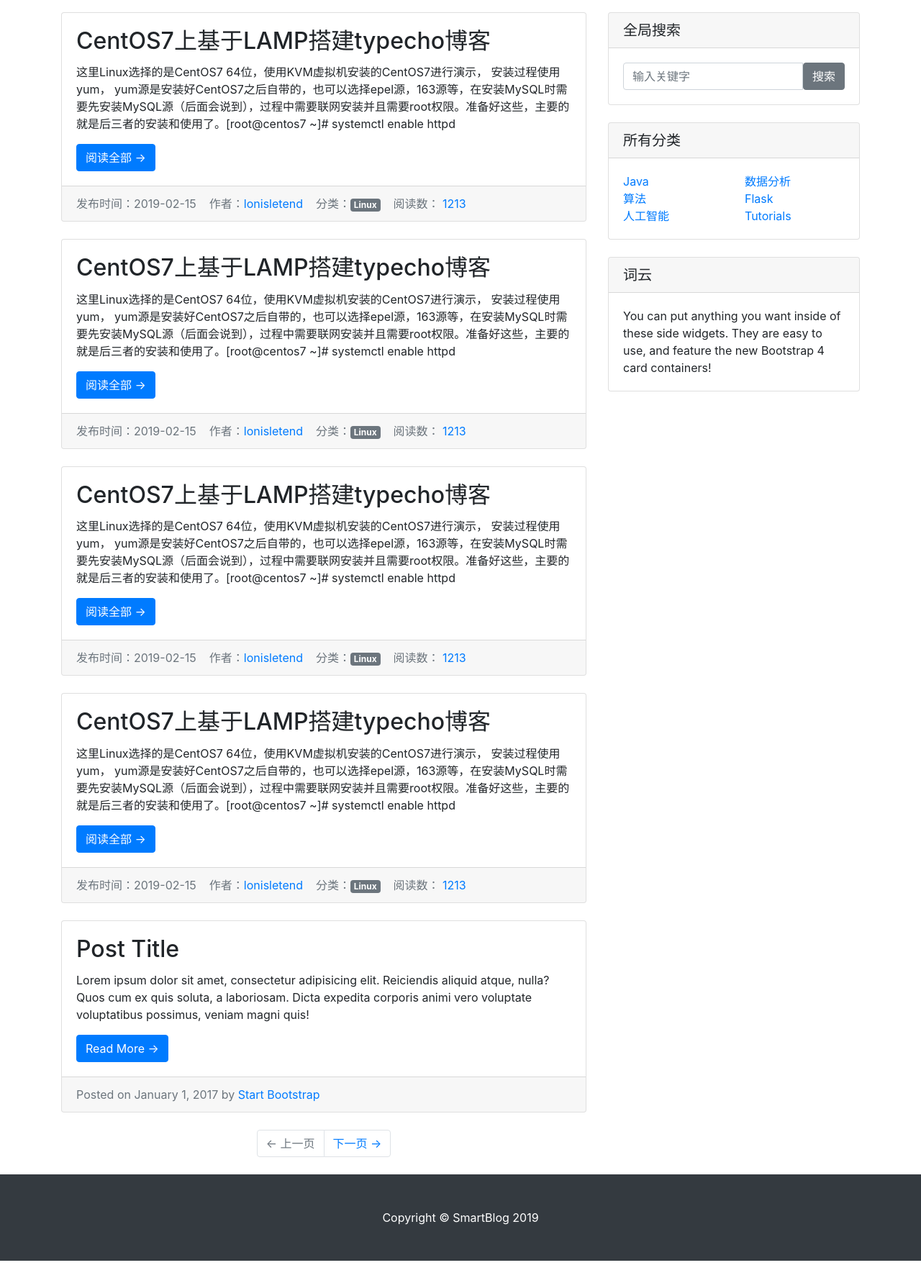
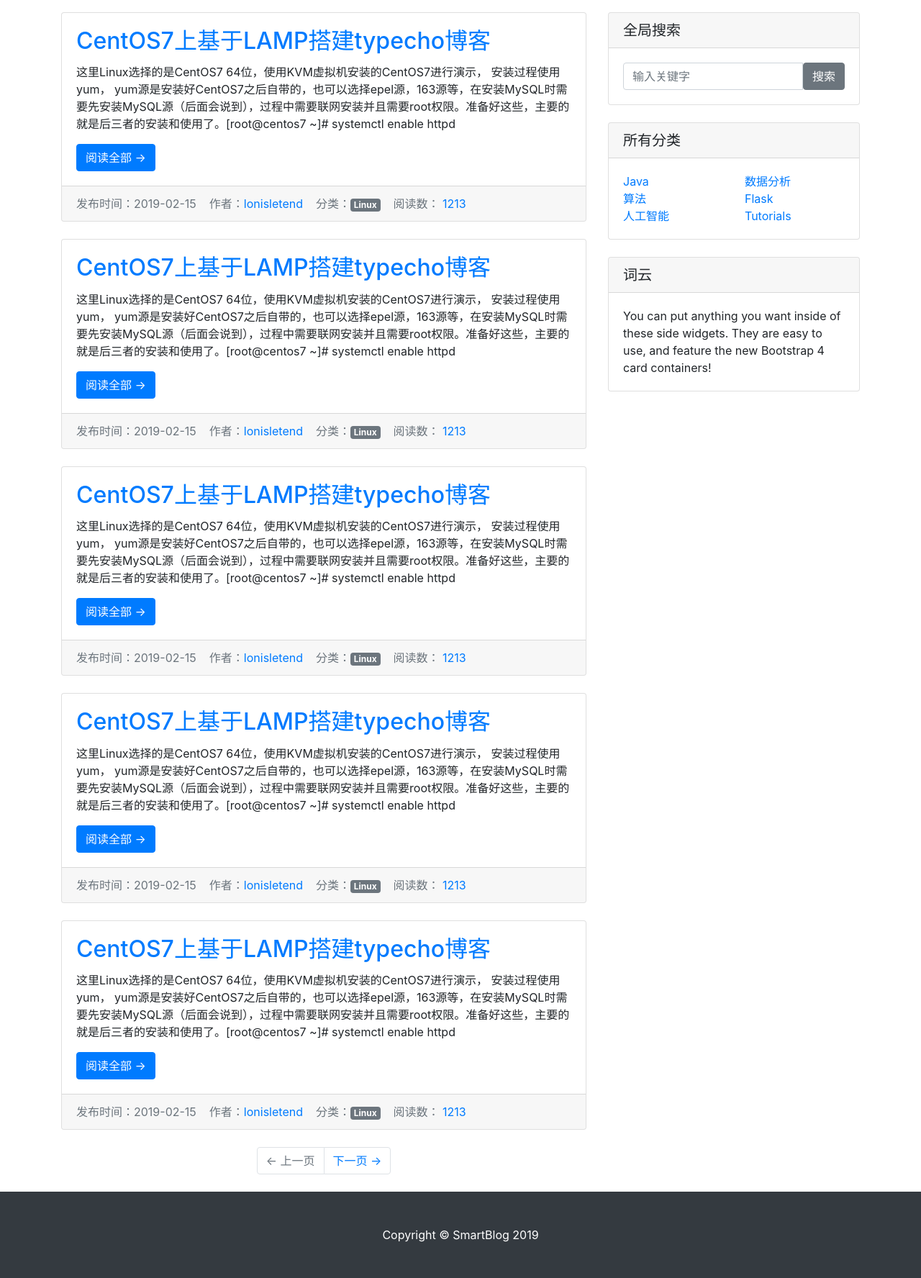
Before and after one commit to lonisletend/smartblog, a Flask app: page / in a window 1280 px wide. Shown: the part 63-1839 px from the top of the page at 72% size. Before the commit the page ends 1815 px from the top, so only its background shows below. Run offline with Flask 2, Linux system fonts and the light colour scheme; some libraries are stand-ins or nearby versions.

Commit message:
修改文章页面错误；

```diff
--- a/app/static/blog/css/blog-home.css
+++ b/app/static/blog/css/blog-home.css
@@ -18,3 +18,9 @@ body {
   margin-left: 2rem;
   /* margin-right: 2rem; */
 }
+
+p img{
+  max-width: 100%;
+  height: auto;
+  box-shadow: 5px 5px 2px #888888;
+}
--- a/app/templates/blog/_blogpost.html
+++ b/app/templates/blog/_blogpost.html
@@ -8,9 +8,9 @@
         <div class="card mb-4">
 
             <div class="card-body">
-            <h2 class="card-title">CentOS7上基于LAMP搭建typecho博客</h2>
+            <a href="{{ url_for('article') }}"><h2 class="card-title">CentOS7上基于LAMP搭建typecho博客</h2></a>
             <p class="card-text">这里Linux选择的是CentOS7 64位，使用KVM虚拟机安装的CentOS7进行演示， 安装过程使用yum， yum源是安装好CentOS7之后自带的，也可以选择epel源，163源等，在安装MySQL时需要先安装MySQL源（后面会说到），过程中需要联网安装并且需要root权限。准备好这些，主要的就是后三者的安装和使用了。[root@centos7 ~]# systemctl enable httpd</p>
-            <a href="#" class="btn btn-primary">阅读全部 &rarr;</a>
+            <a href="{{ url_for('article') }}" class="btn btn-primary">阅读全部 &rarr;</a>
             </div>
             <div class="card-footer text-muted">
                 发布时间：2019-02-15 &nbsp;&nbsp;
@@ -24,9 +24,9 @@
         <div class="card mb-4">
 
             <div class="card-body">
-            <h2 class="card-title">CentOS7上基于LAMP搭建typecho博客</h2>
+            <a href="{{ url_for('article') }}"><h2 class="card-title">CentOS7上基于LAMP搭建typecho博客</h2></a>
             <p class="card-text">这里Linux选择的是CentOS7 64位，使用KVM虚拟机安装的CentOS7进行演示， 安装过程使用yum， yum源是安装好CentOS7之后自带的，也可以选择epel源，163源等，在安装MySQL时需要先安装MySQL源（后面会说到），过程中需要联网安装并且需要root权限。准备好这些，主要的就是后三者的安装和使用了。[root@centos7 ~]# systemctl enable httpd</p>
-            <a href="#" class="btn btn-primary">阅读全部 &rarr;</a>
+            <a href="{{ url_for('article') }}" class="btn btn-primary">阅读全部 &rarr;</a>
             </div>
             <div class="card-footer text-muted">
                 发布时间：2019-02-15 &nbsp;&nbsp;
@@ -40,9 +40,9 @@
         <div class="card mb-4">
 
             <div class="card-body">
-            <h2 class="card-title">CentOS7上基于LAMP搭建typecho博客</h2>
+            <a href="{{ url_for('article') }}"><h2 class="card-title">CentOS7上基于LAMP搭建typecho博客</h2></a>
             <p class="card-text">这里Linux选择的是CentOS7 64位，使用KVM虚拟机安装的CentOS7进行演示， 安装过程使用yum， yum源是安装好CentOS7之后自带的，也可以选择epel源，163源等，在安装MySQL时需要先安装MySQL源（后面会说到），过程中需要联网安装并且需要root权限。准备好这些，主要的就是后三者的安装和使用了。[root@centos7 ~]# systemctl enable httpd</p>
-            <a href="#" class="btn btn-primary">阅读全部 &rarr;</a>
+            <a href="{{ url_for('article') }}" class="btn btn-primary">阅读全部 &rarr;</a>
             </div>
             <div class="card-footer text-muted">
                 发布时间：2019-02-15 &nbsp;&nbsp;
@@ -56,9 +56,9 @@
         <div class="card mb-4">
 
             <div class="card-body">
-            <h2 class="card-title">CentOS7上基于LAMP搭建typecho博客</h2>
+            <a href="{{ url_for('article') }}"><h2 class="card-title">CentOS7上基于LAMP搭建typecho博客</h2></a>
             <p class="card-text">这里Linux选择的是CentOS7 64位，使用KVM虚拟机安装的CentOS7进行演示， 安装过程使用yum， yum源是安装好CentOS7之后自带的，也可以选择epel源，163源等，在安装MySQL时需要先安装MySQL源（后面会说到），过程中需要联网安装并且需要root权限。准备好这些，主要的就是后三者的安装和使用了。[root@centos7 ~]# systemctl enable httpd</p>
-            <a href="#" class="btn btn-primary">阅读全部 &rarr;</a>
+            <a href="{{ url_for('article') }}" class="btn btn-primary">阅读全部 &rarr;</a>
             </div>
             <div class="card-footer text-muted">
                 发布时间：2019-02-15 &nbsp;&nbsp;
@@ -72,13 +72,15 @@
         <div class="card mb-4">
 
             <div class="card-body">
-            <h2 class="card-title">Post Title</h2>
-            <p class="card-text">Lorem ipsum dolor sit amet, consectetur adipisicing elit. Reiciendis aliquid atque, nulla? Quos cum ex quis soluta, a laboriosam. Dicta expedita corporis animi vero voluptate voluptatibus possimus, veniam magni quis!</p>
-            <a href="#" class="btn btn-primary">Read More &rarr;</a>
+            <a href="{{ url_for('article') }}"><h2 class="card-title">CentOS7上基于LAMP搭建typecho博客</h2></a>
+            <p class="card-text">这里Linux选择的是CentOS7 64位，使用KVM虚拟机安装的CentOS7进行演示， 安装过程使用yum， yum源是安装好CentOS7之后自带的，也可以选择epel源，163源等，在安装MySQL时需要先安装MySQL源（后面会说到），过程中需要联网安装并且需要root权限。准备好这些，主要的就是后三者的安装和使用了。[root@centos7 ~]# systemctl enable httpd</p>
+            <a href="{{ url_for('article') }}" class="btn btn-primary">阅读全部 &rarr;</a>
             </div>
             <div class="card-footer text-muted">
-            Posted on January 1, 2017 by
-            <a href="#">Start Bootstrap</a>
+                发布时间：2019-02-15 &nbsp;&nbsp;
+                作者：<a href="#">lonisletend</a> &nbsp;&nbsp;
+                分类：<span class="badge badge-secondary">Linux</span> &nbsp;&nbsp;
+                阅读数： <span class="text-primary">1213</span>
             </div>
         </div>
 
--- a/app/templates/blog/article.html
+++ b/app/templates/blog/article.html
@@ -3,7 +3,6 @@
 {% block content %}
     <!-- 文章明细主体页面 包括文章头,信息,主体,评论,右侧部件 -->
     {% include "blog/_article_page.html" %}
-    {% include "blog/_page.html" %}
     <!-- 注册模态框 -->
     {% include "blog/_register.html" %}
     <!-- 登录模态框 -->
```
Also changed, not shown: app/templates/blog/_article_detail.html (+4 -4 lines). Lines whose indentation alone changed are shown as unchanged.
